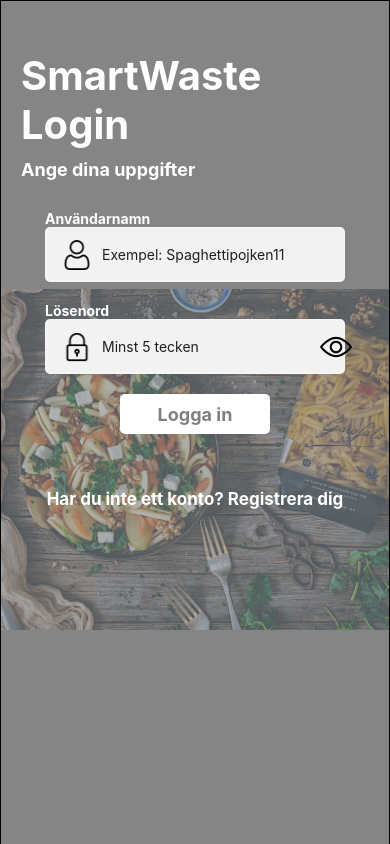
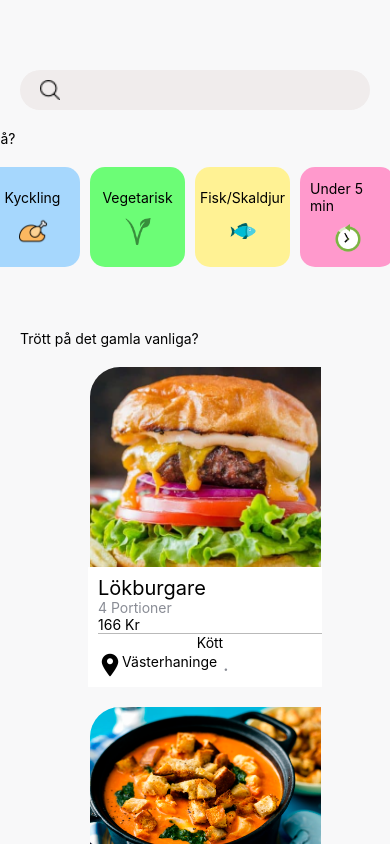
Before and after one commit to BigBits8/SmartWasteApp, a React Native app: screen /Annonser in a window 390 px wide. Built offline with nearby package versions, Linux system fonts and the light colour scheme.

Commit message:
search, categories, and headers, scroll on annons list not working

```diff
--- a/App.js
+++ b/App.js
@@ -161,7 +161,7 @@ function MyNonTabStack() {
   //    const auth = useSelector((state) => state.auth);
 
   return (
-    <Stack.Navigator initialRouteName={"Login"}>
+    <Stack.Navigator initialRouteName={"Home"}>
       <Stack.Screen
         name="Login"
         component={Login}
--- a/screens/Home.js
+++ b/screens/Home.js
@@ -86,6 +86,8 @@ export default function Home({ navigation, changedAnnons }) {
           marginRight: 20,
           marginLeft: 20,
           marginTop: 70,
+          width: 350,
+
         }}
       >
         <TouchableOpacity
@@ -137,6 +139,7 @@ export default function Home({ navigation, changedAnnons }) {
             marginRight: SIZES.padding,
             justifyContent: "center",
             ...styles.shadow,
+            height: 100,
           }}
           onPress={() => onSelectCategory(item)}
         >
@@ -148,6 +151,7 @@ export default function Home({ navigation, changedAnnons }) {
               alignItems: "center",
               justifyContent: "center",
               // backgroundColor: COLORS.white
+              paddingTop: 10,
             }}
           >
             <Text
@@ -170,8 +174,8 @@ export default function Home({ navigation, changedAnnons }) {
       );
     };
     return (
-      <View style={{ padding: SIZES.padding * 2 }}>
-        <Text style={{ ...FONTS.h5 }}>Vad är du sugen på?</Text>
+      <View style={{ padding: SIZES.padding * 2, textAlign: 'center' }}>
+        <Text style={{ ...FONTS.h5}}>Vad är du sugen på?</Text>
         <FlatList
           data={categories}
           horizontal
@@ -299,6 +303,7 @@ export default function Home({ navigation, changedAnnons }) {
         <View
           style={{
             padding: SIZES.padding * 2,
+            textAlign: 'center'
           }}
         >
           <Text style={{ ...(FONTS.h5 * 2) }}>Trött på det gamla vanliga?</Text>
@@ -324,9 +329,14 @@ export default function Home({ navigation, changedAnnons }) {
   }
   return (
     <SafeAreaView style={styles.container}>
-      {renderSearchBar()}
-      {renderMainCategories()}
-      {renderAnnonsList()}
+      <View style={{ alignItems: "center" }}>
+        {renderSearchBar()}</View>
+      <View style={{ alignItems: "center", height: 200 }}>
+        {renderMainCategories()}
+      </View>
+
+        {renderAnnonsList()}
+
     </SafeAreaView>
   );
 }
@@ -335,5 +345,8 @@ const styles = StyleSheet.create({
   container: {
     flex: 1,
     backgroundColor: COLORS.lightGray4,
+
+
   },
+
 });
```
